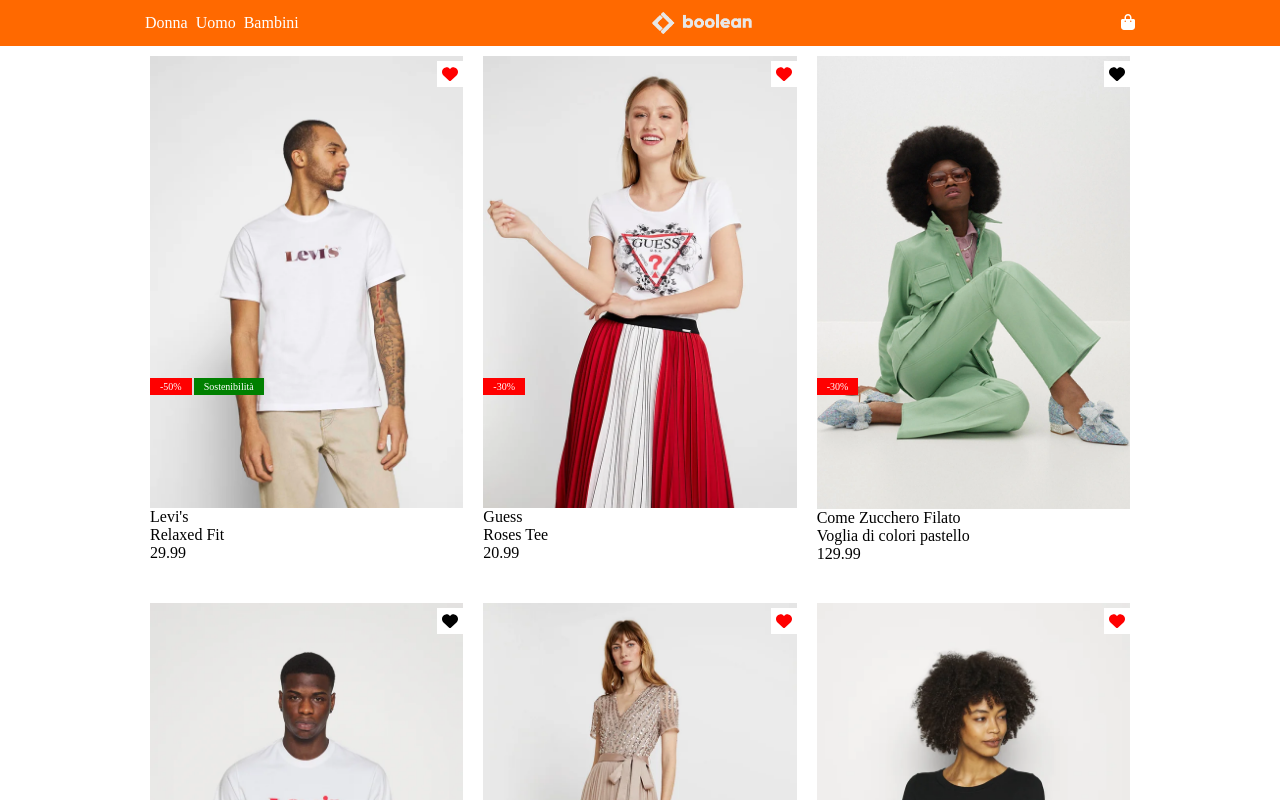
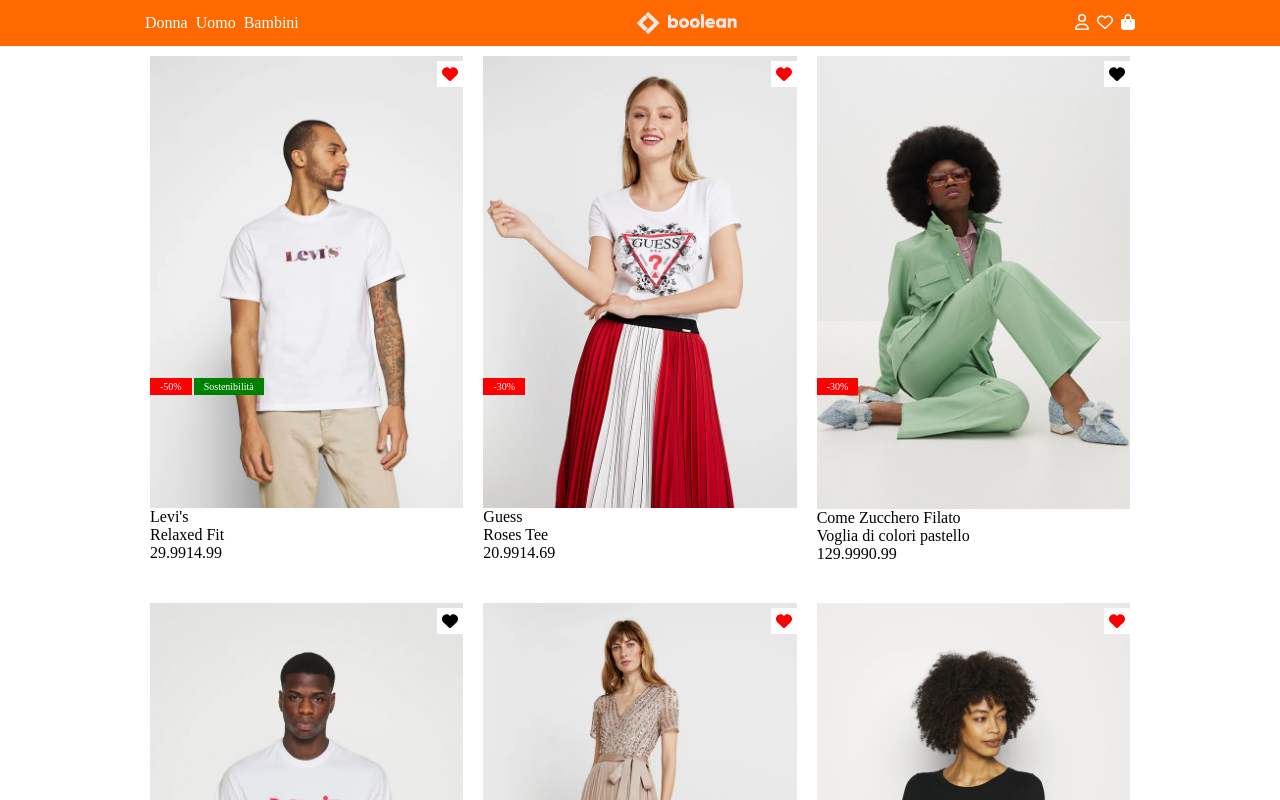
Before and after one commit to w3bd3v3lop3rNico/vite-boolando, a Vue app: page / in a window 1280 px wide. Shown: the top 800 px of the page. Built offline with nearby package versions, Linux system fonts and the light colour scheme; data requests are answered from the project's data file.

Commit message:
Add discounted price function, add axios data to store

```diff
--- a/src/App.vue
+++ b/src/App.vue
@@ -3,13 +3,26 @@
 import Header from './components/Header.vue';
 import Main from './components/Main.vue';
 import Footer from './components/Footer.vue';
+import axios from 'axios';
+import { store } from './store';
 
 
 export default {
+  data() {
+
+  },
   components: {
     Header,
     Main,
     Footer,
+  },
+  created() {
+    axios.get('http://localhost:3000/products')
+    .then(res => {
+      const products = res.data
+      console.log(res, products)
+      store.products = products
+    })
   }
 }
 
--- a/src/components/CardProduct.vue
+++ b/src/components/CardProduct.vue
@@ -11,9 +11,26 @@
         }
     },
     methods: {
-        getDiscountedPrice(item) {
-
+        getDiscountedPrice() {
+            let discountPrice = 0
+            for(let i = 0; i < this.item.badges.length; i++) {
+                // console.log(i)
+                const currentBadge = this.item.badges[i];
+                // console.log(currentBadge)
+                if (currentBadge.type === 'discount') {
+                    let discountValue = parseInt(currentBadge.value) * -1;
+                    // console.log(discountValue);
+                    discountPrice = (this.item.price / 100) * discountValue;
+                }
+                // console.log(discountPrice)
+            }
+            const finalPrice = this.item.price - discountPrice;
+            // console.log(finalPrice)
+            return finalPrice.toFixed(2)
         }
+    },
+    created() {
+        // this.getDiscountedPrice(this.item)
     }
 }
 </script>
@@ -36,7 +53,7 @@
         <div class="card-title">
             <p> {{ item.brand }}</p>
             <p class="small-title">{{ item.name }}</p>
-            <p><span class="color-red">{{ item.price }}</span></p>
+            <p><span v-show="item.price != getDiscountedPrice()">{{ item.price }}</span><span>{{ getDiscountedPrice() }}</span></p>
         </div>
     </div>
 </template>
--- a/src/components/Footer.vue
+++ b/src/components/Footer.vue
@@ -16,13 +16,23 @@
 
             <div class="col">
                 <p>trovaci anche su</p>
-                <ul class="display-flex">
-                    <li><a href="#"><font-awesome-icon icon="fa-brands fa-square-instagram" /></a></li>
-                    <li><a href="#"><font-awesome-icon icon="fa-brands fa-square-facebook" /></a></li>
-                    <li><a href="#"><font-awesome-icon icon="fa-brands fa-square-x-twitter" /></a></li>
-                    <li><a href="#"><font-awesome-icon icon="fa-brands fa-square-pinterest" /></a></li>
-                    <li><a href="#"><font-awesome-icon icon="fa-brands fa-square-youtube" /></a></li>
-                </ul>
+                <!-- <ul class="display-flex">
+                    <li>
+                        <a href="#"><font-awesome-icon icon="fa-brands fa-square-instagram" /></a>
+                    </li>
+                    <li>
+                        <a href="#"><font-awesome-icon icon="fa-brands fa-square-facebook" /></a>
+                    </li>
+                    <li>
+                        <a href="#"><font-awesome-icon icon="fa-brands fa-square-x-twitter" /></a>
+                    </li>
+                    <li>
+                        <a href="#"><font-awesome-icon icon="fa-brands fa-square-pinterest" /></a>
+                    </li>
+                    <li>
+                        <a href="#"><font-awesome-icon icon="fa-brands fa-square-youtube" /></a>
+                    </li>
+                </ul> -->
 
 
             </div>
--- a/src/components/Main.vue
+++ b/src/components/Main.vue
@@ -10,7 +10,7 @@
     data() {
         return {
             // products: productsJson.products,
-            store : store.products
+            store : store
         }
     },
     created() {
@@ -22,7 +22,7 @@
 <template>
     <div class="container">
         <div class="row">
-            <CardProduct v-for="product in store"
+            <CardProduct v-for="product in store.products"
             :item="product"
             :key="product.id"/>
         </div>
--- a/src/main.js
+++ b/src/main.js
@@ -8,27 +8,23 @@
 /* import font awesome icon component */
 import { FontAwesomeIcon } from '@fortawesome/vue-fontawesome';
 
-import {
-    faHeart,
+import { faHeart as fasFaHeart, faBagShopping } from '@fortawesome/free-solid-svg-icons';
+
+import { faUser, faHeart as farFaHeart } from '@fortawesome/free-regular-svg-icons';
+
+// import {  faSquareInstagram, faSquareFacebook, faSquareXTwitter, faSquarePinterst, faSquareYoutube } from '@fortawesome/free-brands-svg-icons';
+
+library.add(
+    fasFaHeart,
+    farFaHeart,
     faUser,
     faBagShopping,
-    // fabSquareInstagram,
+    // faSquareInstagram,
     // faSquareFacebook,
     // faSquareXTwitter,
     // faSquarePinterst,
     // faSquareYoutube
-} from '@fortawesome/free-solid-svg-icons'
-
-library.add(
-    faHeart,
-    faUser,
-    faBagShopping,
-    // fabSquareInstagram,
-    // fabSquareFacebook,
-    // faSquareXTwitter,
-    // faSquarePinterst,
-    // faSquareYoutube
-)
+);
 
 
 
--- a/src/store.js
+++ b/src/store.js
@@ -1,5 +1,6 @@
 import { reactive } from 'vue';
-import productsJSON from './db.json';
+// import productsJSON from './db.json';
 export const store = reactive({
-    products: productsJSON.products
+
+    products: [],
 });
```
